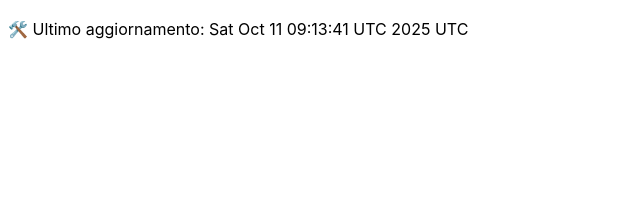
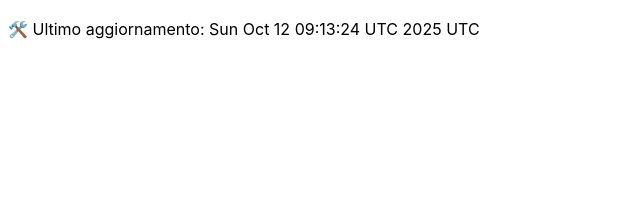
Before and after one commit to DanteTrb/DanteTrb.github.io, a Jekyll site: the page built from badges.md, in a window 1280 px wide. Shown: the top 213 px of the page, without its empty margins (0-640 px from the left). Built offline with Jekyll 4.4.1, drawn with Linux system fonts in a browser that asks for light colours; our own code applies the rules of GitHub Pages for plain Markdown files.

Commit message:
🛠️ Aggiornamento automatico badge

```diff
--- a/badges.md
+++ b/badges.md
@@ -1 +1 @@
-🛠️ Ultimo aggiornamento: Sat Oct 11 09:13:41 UTC 2025 UTC
+🛠️ Ultimo aggiornamento: Sun Oct 12 09:13:24 UTC 2025 UTC
```
